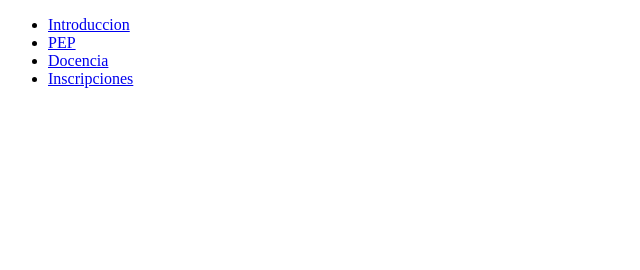
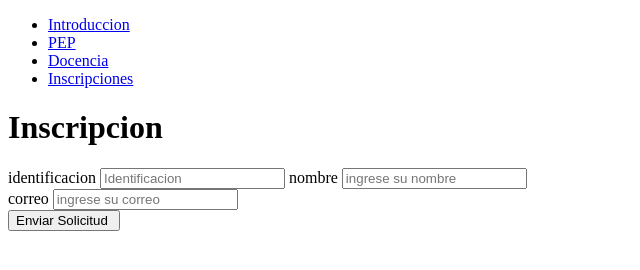
Before and after one commit to juanjose202/desarrolloWeb-, a plain HTML site: page EjercicioPaginaIngenieria_html/Inscripciones.html in a window 1280 px wide. Shown: the whole page, without its empty margins (0-640 px from the left). Drawn offline with Linux system fonts and the light colour scheme.

Commit message:
Formulario

```diff
--- a/EjercicioPaginaIngenieria_html/Inscripciones.html
+++ b/EjercicioPaginaIngenieria_html/Inscripciones.html
@@ -17,6 +17,29 @@
         <li><a href="Inscripciones.html">Inscripciones</a></li>
     </ul>
     <!-- </nav> -->
+
+
+    <h1>Inscripcion</h1>
+    <form action="javascript:void(0)">
+        <label for="id">identificacion </label>
+        <input id="id" type="text" placeholder="Identificacion" required>
+
+
+        <label for="id">nombre</label>
+        <input id="nombre" type="text" placeholder="ingrese su nombre" required>
+
+        <br>
+
+        <label for="id">correo</label>
+        <input id="nombre" type="email" placeholder="ingrese su correo" required>
+
+        <br>
+
+        <input type="submit" value="Enviar Solicitud ">
+
+
+
+    </form>
 </body>
 
 </html>
```
